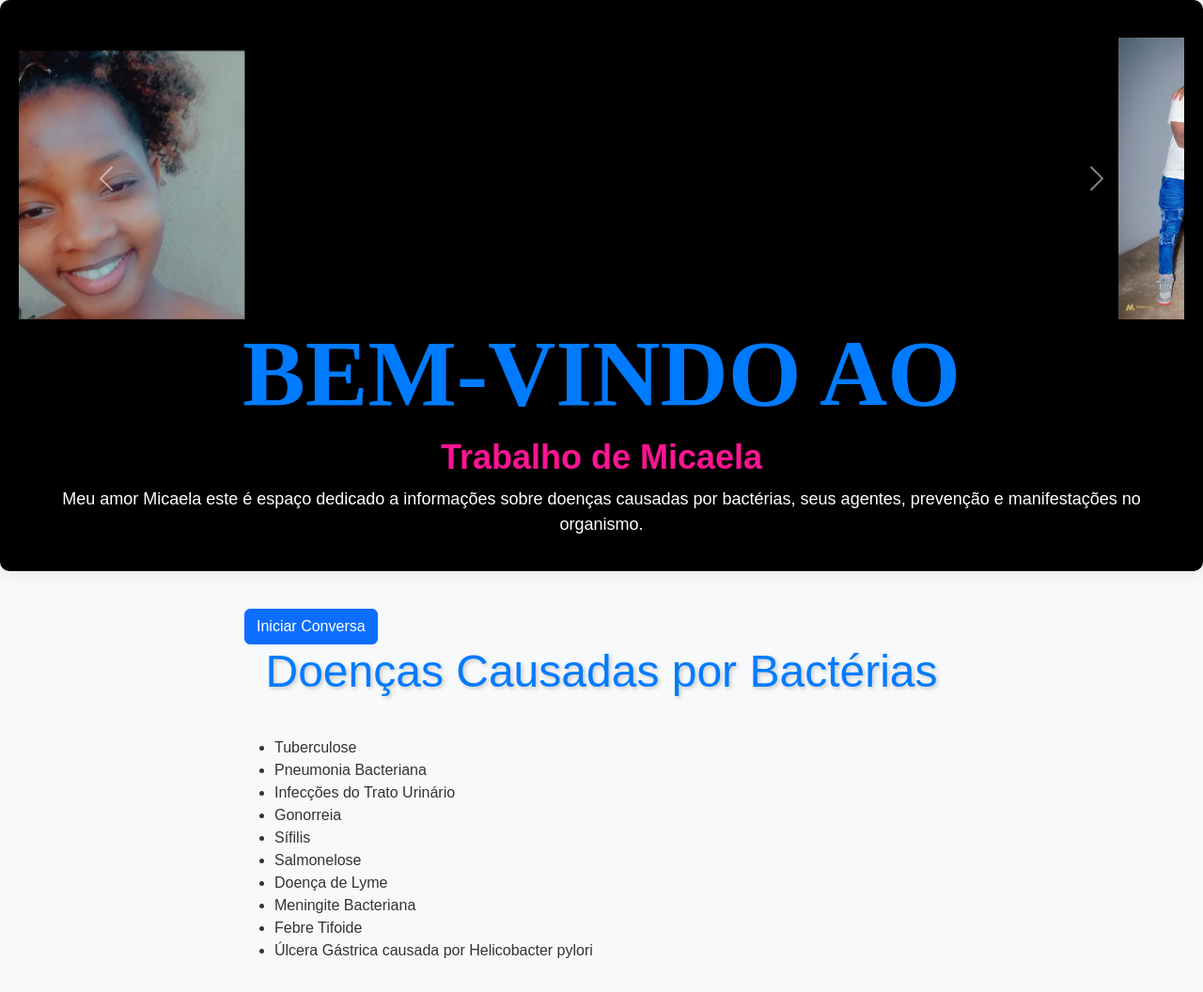
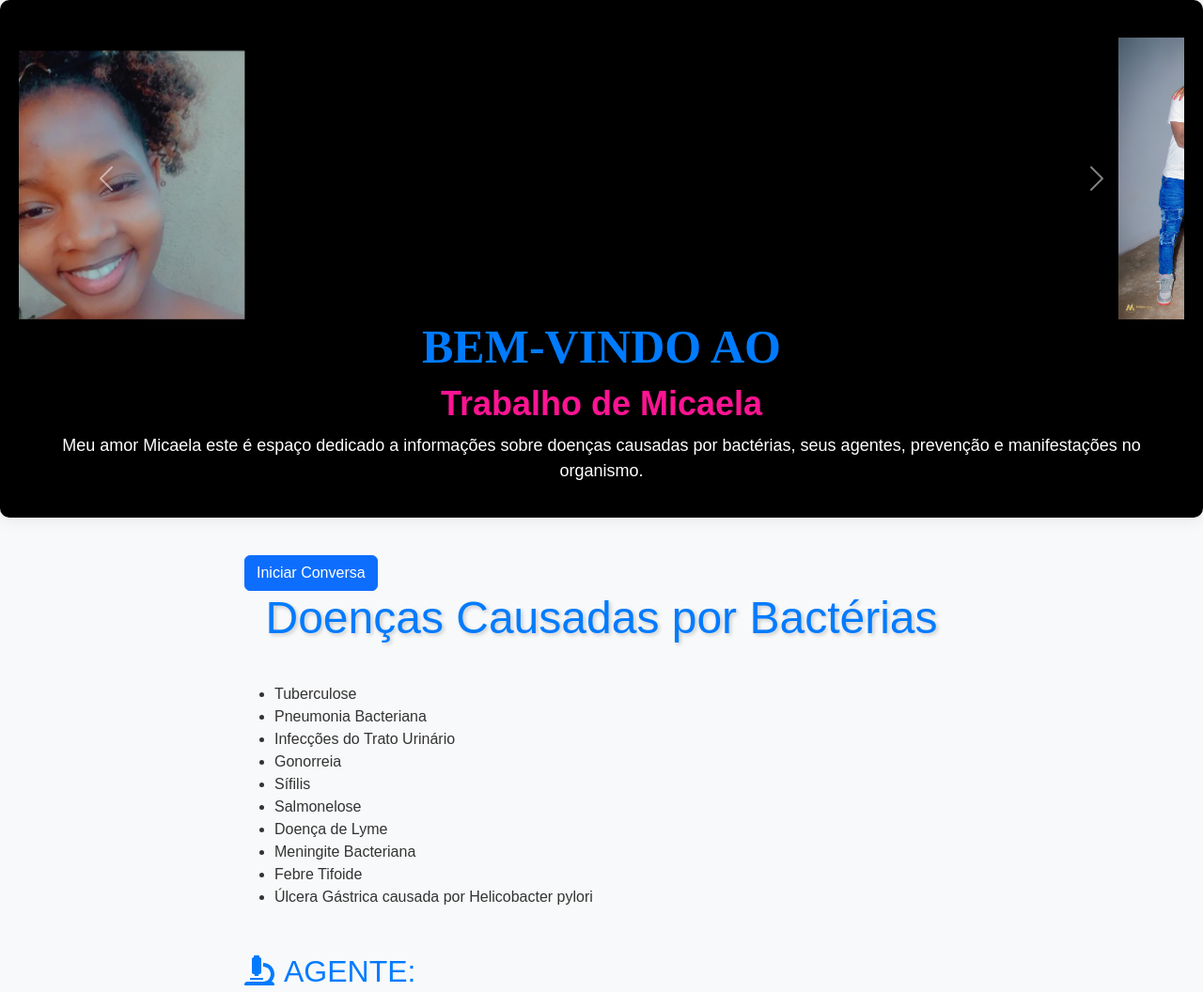
Before and after one commit to vilancajo/pagina-de-amor-Micaela, a plain HTML site: page index.html in a window 1280 px wide. Shown: the top 1056 px of the page at 94% size. Drawn offline with nearby package versions, Linux system fonts and the light colour scheme; no server answers.

Commit message:
Update index.html

```diff
--- a/index.html
+++ b/index.html
@@ -167,7 +167,7 @@
            }
        }
        #bip{
-        font: normal 100px algerian;
+        font: normal 50px algerian;
        }
    </style>
 </head>
```
